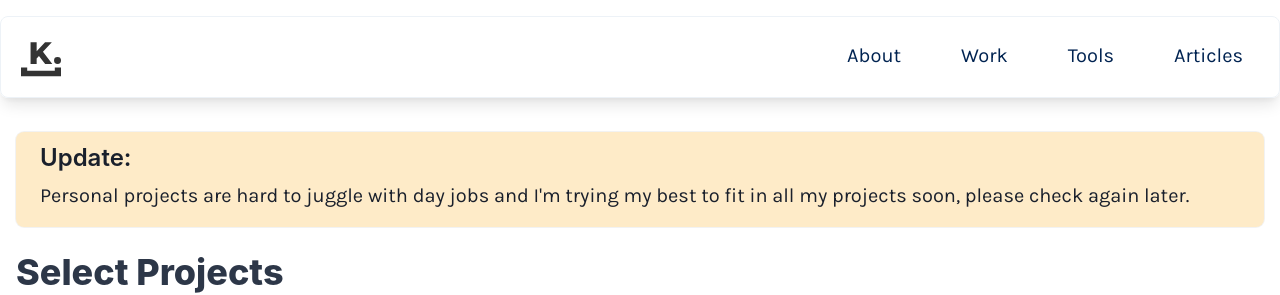
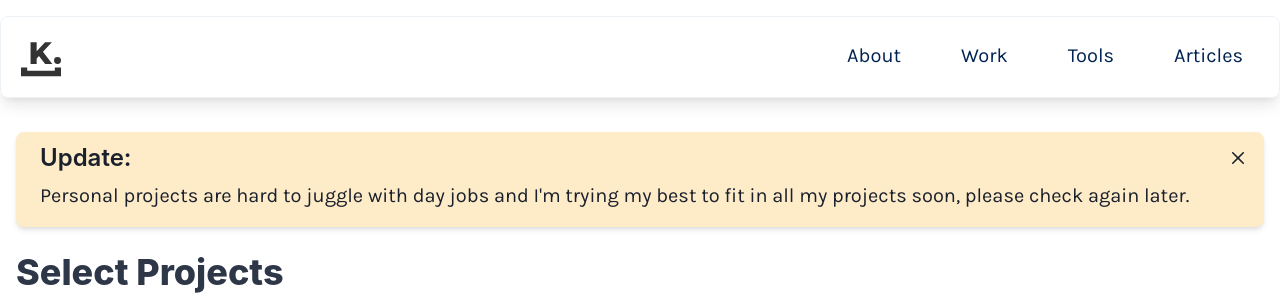
Before and after one commit to k97/jnana, a Next.js app: page /work in a window 1280 px wide. Shown: the top 295 px of the page. Built offline with nearby package versions, Linux system fonts and the light colour scheme; no server answers.

Commit message:
Layout updates, work-banner toggle feature and content fixes

```diff
--- a/components/Layout/meta.tsx
+++ b/components/Layout/meta.tsx
@@ -1,5 +1,5 @@
 import Head from 'next/head'
-import { CMS_NAME, HOME_OG_IMAGE_URL } from '../../lib/constants'
+import { CMS_NAME, HOME_OG_IMAGE_URL, CMS_DESCRIPTION } from '../../lib/constants'
 
 const Meta = () => {
   return (
@@ -26,7 +26,7 @@ const Meta = () => {
       <link rel="shortcut icon" href="/favicon_io/favicon.ico" />
       <meta
         name="description"
-        content={`Hello! I’m Karthik — a designer working on products that bridge the gap between the software and people.`}
+        content={CMS_DESCRIPTION}
       />
 
       <meta name="msapplication-config" content="/favicon/browserconfig.xml" />
--- a/lib/constants.ts
+++ b/lib/constants.ts
@@ -1,5 +1,5 @@
-export const EXAMPLE_PATH = 'blog-starter-typescript'
-export const CMS_NAME = 'Karthik - Personal folio'
+export const CMS_NAME = "Karthik - Digital Product Designer's folio"
+export const CMS_DESCRIPTION = "Personal portfolio of Karthik — a designer bridging the gap between digital products and people using them."
 export const HOME_OG_IMAGE_URL =
   'https://og-image.now.sh/Next.js%20Blog%20Starter%20Example.png?theme=light&md=1&fontSize=100px&images=https%3A%2F%2Fassets.vercel.com%2Fimage%2Fupload%2Ffront%2Fassets%2Fdesign%2Fnextjs-black-logo.svg'
 
--- a/pages/about.tsx
+++ b/pages/about.tsx
@@ -20,7 +20,7 @@ const About = () => {
 
           <Text fontSize="2xl" mb="8" color="gray.900">Right now, I'm working as Product Designer at <a href="https://telstrahealth.com/" target="_blank">Telstra Health ↗</a> in Melbourne, designing and building digital products for virtual healthcare.</Text>
 
-          <Text fontSize="2xl" mb="8" color="gray.600">Before Telstra Health, I was working across <a href="https://www.emirates.com/au/english/about-us/">Emirates Airlines ↗</a> with different teams to deliver products used by the flight crew and passengers. I started my foray as product designer at FastTrack360 cloud systems.</Text>
+          <Text fontSize="2xl" mb="8" color="gray.600">Before Telstra Health, I was working across <a href="https://www.emirates.com/au/english/about-us/">Emirates Airlines ↗</a> with different teams to deliver products used by the flight crew and passengers. I started my trade as product designer at FastTrack360 cloud systems.</Text>
 
           <Text fontSize="2xl" mb="8" color="gray.600">I share my perspectives on things that are interesting <a href="/articles">here</a> and if you are looking for my resume, <a href={GOOGLE_DRIVE_RESUME} target="_blank">it's here ↗</a>.</Text>
 
--- a/pages/work.tsx
+++ b/pages/work.tsx
@@ -1,7 +1,7 @@
 
 import Head from 'next/head';
 import { useState, useEffect } from "react"
-import { Container, Heading, Text, Alert, Box, Grid, Divider, Center, } from "@chakra-ui/react"
+import { Container, Heading, Text, Alert, Box, Grid, Divider, Center, CloseButton, } from "@chakra-ui/react"
 import { signIn, signOut, useSession, getSession } from 'next-auth/client'
 
 import { Layout } from '../components/Layout/index'
@@ -17,6 +17,7 @@ type Props = {
 const Work = ({ allWork }: Props) => {
   const [session, loading]: any = useSession()
   const [isActiveSession, setActiveSession]: any = useState(false);
+  const [isAlertVisible, setAlertVisibility]: any = useState(true);
 
   useEffect(() => {
     const onCheckSessionStatus = async () => {
@@ -35,14 +36,18 @@ const Work = ({ allWork }: Props) => {
         <title>Work - {CMS_NAME}</title>
       </Head>
       <Container maxW="container.xl">
-        <Alert status="warning" variant="subtle" mt={75} borderWidth="0px" rounded="lg" boxShadow="xs" pt="3" pb="4" pr="6" pl="6">
+        {isAlertVisible && (
+          <Alert status="warning" variant="subtle" mt={75} borderWidth="0px" rounded="lg" boxShadow="md" pt="3" pb="4" pr="6" pl="6">
             <Box flex="1">
               <Heading as="h3" fontSize="2xl" fontWeight="600">Update:</Heading>
               <Text fontSize="xl" mt={2}>
                 Personal projects are hard to juggle with day jobs and I'm trying my best to fit in all my projects soon, please check again later.
               </Text>
             </Box>
+            <CloseButton position="absolute" right="10px" top="10px" onClick={() => setAlertVisibility(false)} />
           </Alert>
+        )}
+
 
         <Heading as="h2" fontSize="4xl" fontWeight="800" color="gray.700" mt={6} >Select Projects</Heading>
         <Text fontSize="xl" fontWeight="400" mt={2} color="gray.600" >A curated list of projects that I have designed and developed over the years</Text>
```
Lines whose indentation alone changed are shown as unchanged.
